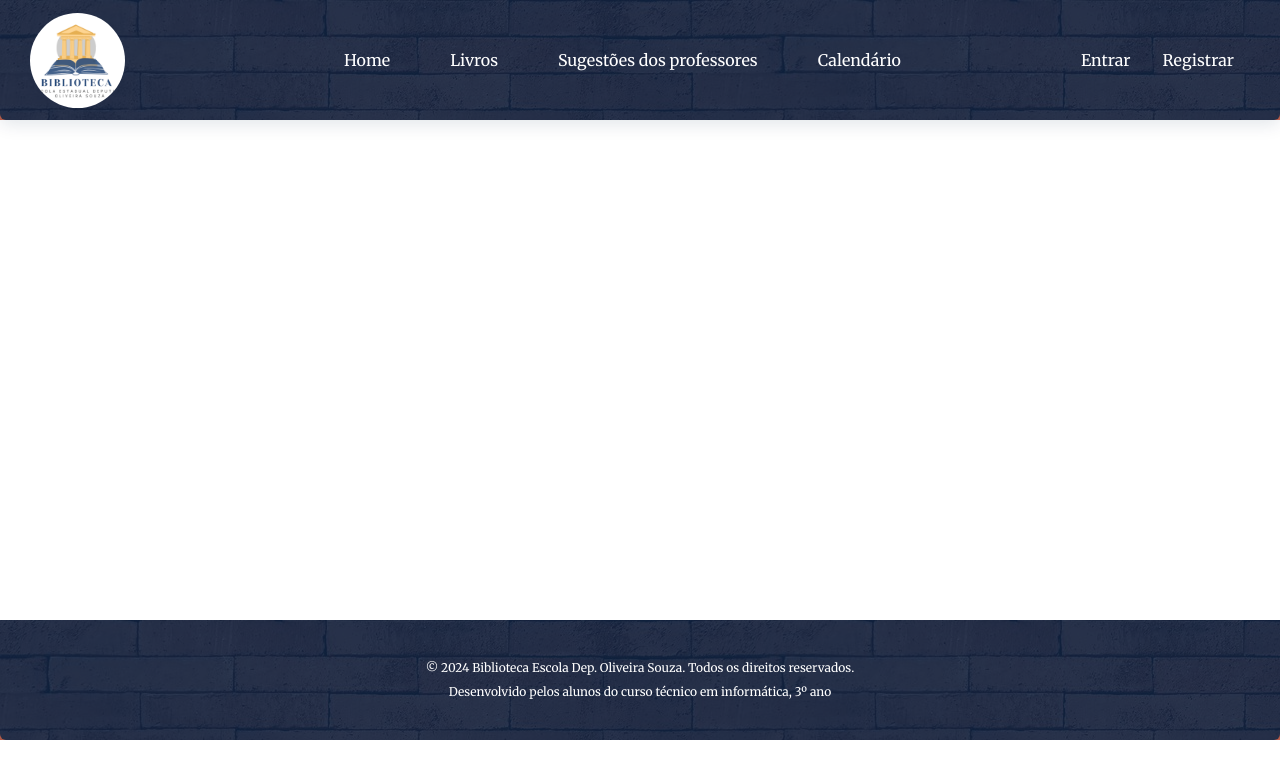
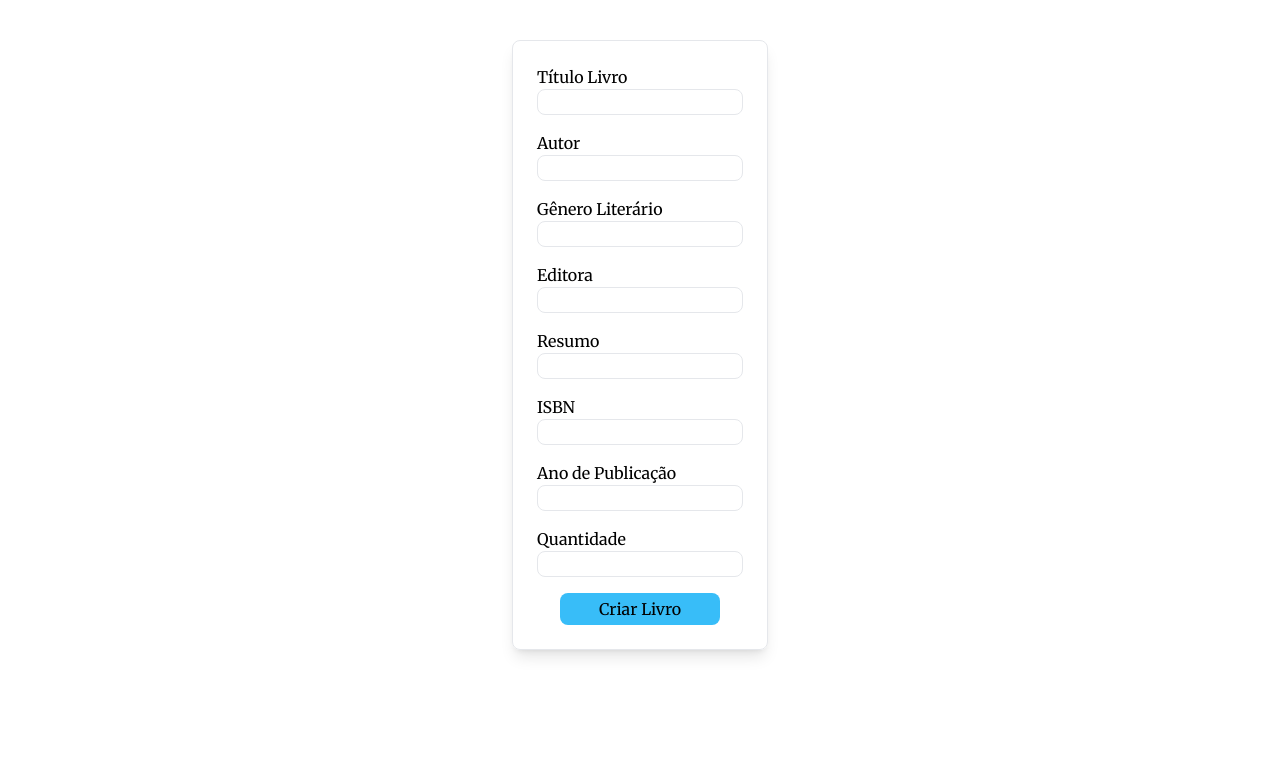
Before and after one commit to WindsorAgatha/biblioteca-react, a React (Create React App) app: page /#/criar-livro in a window 1280 px wide. Shown: the top 778 px of the page. Built offline with nearby package versions, Linux system fonts and the light colour scheme.

Commit message:
adicionado createBook

```diff
--- a/src/App.js
+++ b/src/App.js
@@ -23,7 +23,7 @@ import Student from './components/dashboard/Student';
 import LiteraryGenre from './components/dashboard/LiteraryGenre';
 
 
-
+import CreateBook from './components/dashboard/CreateBook';
 function App() {
 
   const [isLoginOpen, setIsLoginOpen] = useState(false);
@@ -41,6 +41,7 @@ function App() {
         <Route path="/genre/*" element={<LiteraryGenre />} />
         <Route path="/aluno/*" element={<Student />} />
 
+      <Route path="/criar-livro/*" element={<CreateBook/>}/>
         {/* App padrão com header/footer */}
         <Route
           path="*"
--- /dev/null
+++ b/src/components/dashboard/CreateBook.jsx
@@ -0,0 +1,52 @@
+import { useState } from 'react'
+
+function CreateBook() {
+
+    const [usebook, setbook] = useState({
+        id: 0,
+        publisher: '',
+        title: '',
+        isbn: '',
+        authors: [''],
+        publicationYear: 0,
+        summary: '',
+        quantity: 0,
+        literaryGenre: { id: 0, name: '' }
+    })
+
+    function handleCreateBook(e) {
+        setbook({
+            ...usebook,
+            [e.target.name]: e.target.value
+        })
+        console.log(usebook)
+    }
+
+    return (
+        <div className='flex flex-col w-full h-full '>
+            <form action="" className='flex flex-col w-1/5 max-md:w-4/5 mx-auto mt-10 p-6 border rounded-lg shadow-lg '>
+                <label htmlFor="bookTitle">Título Livro</label>
+                <input onChange={handleCreateBook} type="text" id='bookTitle' name='title' className='border rounded-lg mb-4' />
+                <label htmlFor="bookAuthor">Autor</label>
+                <input onChange={handleCreateBook} type="text" id='bookAuthor' name='authors' className='border rounded-lg mb-4' />
+                <label htmlFor="bookGenre">Gênero Literário</label>
+                <input onChange={handleCreateBook} type="text" id='bookGenre' name='literaryGenre' className='border rounded-lg mb-4' />
+                <label htmlFor="bookPublisher">Editora</label>
+                <input onChange={handleCreateBook} type="text" id='bookPublisher' name='publisher' className='border rounded-lg mb-4' />
+                <label htmlFor="bookSummary">Resumo</label>
+                <input onChange={handleCreateBook} id='bookSummary' name='summary' className='border rounded-lg mb-4' />
+                <label htmlFor="bookISBN">ISBN</label>
+                <input onChange={handleCreateBook} type="text" id='bookISBN' name='isbn' className='border rounded-lg mb-4' />
+                <label htmlFor="bookYear">Ano de Publicação</label>
+                <input onChange={handleCreateBook} type="number" id='bookYear' name='publicationYear' className='border rounded-lg mb-4' />
+                <label htmlFor="bookQuantity">Quantidade</label>
+                <input onChange={handleCreateBook} type="number" id='bookQuantity' name='quantity' className='border rounded-lg mb-4' />
+                <div className='flex justify-center'>
+                    <button type='submit' className='bg-sky-400 h-8 w-40 rounded-lg border-sky-900'>Criar Livro</button>
+                </div>
+            </form>
+        </div>
+    )
+}
+
+export default CreateBook
```
